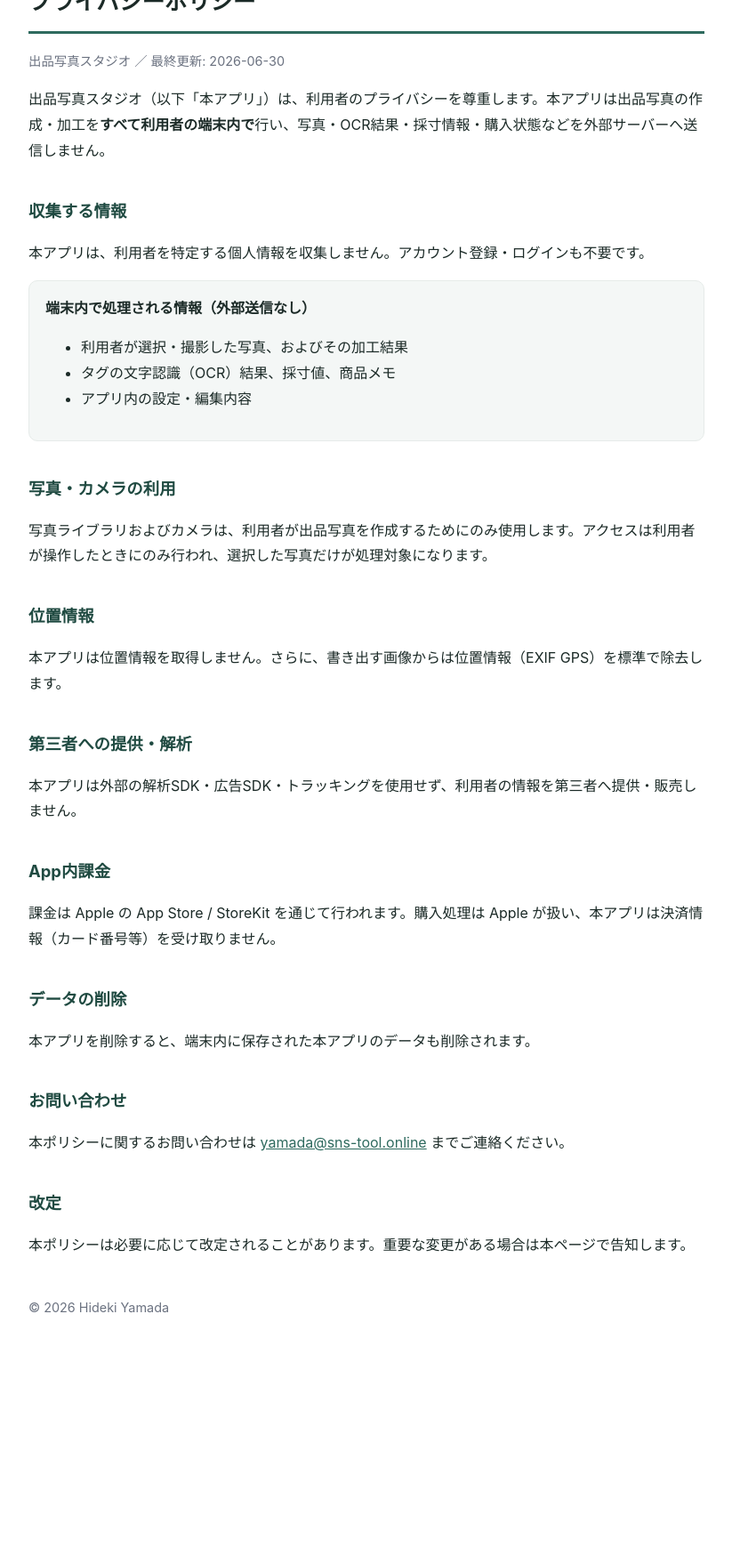
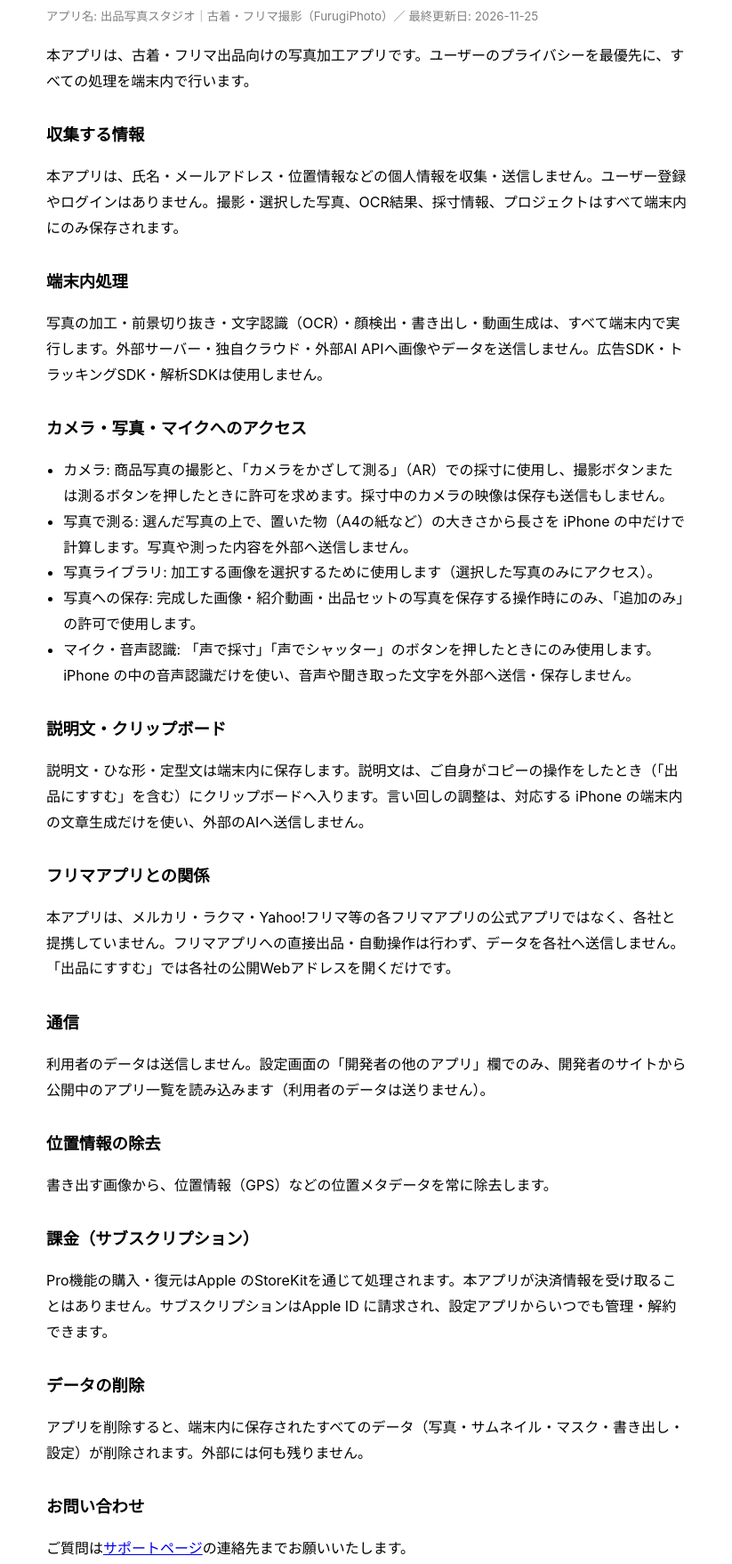
Before and after one commit to cotton1101/shuppinphoto, a plain HTML site: page privacy.html in a window 1280 px wide. Shown: the part 96-1854 px from the top of the page at 89% size, without its empty margins (228-1051 px from the left). Before the commit the page ends 1673 px from the top, so only its background shows below. Drawn offline with Linux system fonts and the light colour scheme.

Commit message:
プライバシーポリシーを 1.2 の内容に更新（写真で測る・カメラで測る・声・出品にすすむ）

```diff
--- a/privacy.html
+++ b/privacy.html
@@ -1,45 +1,57 @@
-<!doctype html><html lang="ja"><head>
-<meta charset="utf-8"><meta name="viewport" content="width=device-width,initial-scale=1">
-<title>プライバシーポリシー - 出品写真スタジオ</title>
+<!DOCTYPE html>
+<html lang="ja">
+<head>
+<meta charset="utf-8">
+<meta name="viewport" content="width=device-width, initial-scale=1">
+<title>プライバシーポリシー｜出品写真スタジオ</title>
 <style>
-:root{color-scheme:light}
-body{font-family:-apple-system,'Hiragino Sans','Noto Sans JP',sans-serif;line-height:1.8;
-color:#1b2a27;max-width:760px;margin:0 auto;padding:32px 20px 80px;background:#fff}
-h1{font-size:1.6rem;border-bottom:3px solid #2e6a5e;padding-bottom:.4em}
-h2{font-size:1.15rem;margin-top:2em;color:#1f4a41}
-a{color:#2e6a5e} .muted{color:#6b7280;font-size:.9rem}
-.box{background:#f4f7f6;border:1px solid #e6ebe9;border-radius:10px;padding:16px 18px;margin:16px 0}
-nav a{margin-right:16px}
-</style></head><body>
-<nav class="muted"><a href="./index.html">サポート</a><a href="./privacy.html">プライバシーポリシー</a></nav>
+  :root { color-scheme: light dark; }
+  body { font-family: -apple-system, "Hiragino Kaku Gothic ProN", sans-serif; line-height: 1.8; max-width: 720px; margin: 0 auto; padding: 24px; }
+  h1 { font-size: 1.5rem; } h2 { font-size: 1.15rem; margin-top: 1.6em; }
+  small { color: gray; }
+  ul { padding-left: 1.2em; }
+</style>
+</head>
+<body>
 <h1>プライバシーポリシー</h1>
-<p class="muted">出品写真スタジオ ／ 最終更新: 2026-06-30</p>
+<p><small>アプリ名: 出品写真スタジオ｜古着・フリマ撮影（FurugiPhoto）／ 最終更新日: 2026-11-25</small></p>
 
-<p>出品写真スタジオ（以下「本アプリ」）は、利用者のプライバシーを尊重します。本アプリは出品写真の作成・加工を<strong>すべて利用者の端末内で</strong>行い、写真・OCR結果・採寸情報・購入状態などを外部サーバーへ送信しません。</p>
+<p>本アプリは、古着・フリマ出品向けの写真加工アプリです。ユーザーのプライバシーを最優先に、すべての処理を端末内で行います。</p>
+
 <h2>収集する情報</h2>
-<p>本アプリは、利用者を特定する個人情報を収集しません。アカウント登録・ログインも不要です。</p>
-<div class="box">
-<strong>端末内で処理される情報（外部送信なし）</strong>
+<p>本アプリは、氏名・メールアドレス・位置情報などの個人情報を収集・送信しません。ユーザー登録やログインはありません。撮影・選択した写真、OCR結果、採寸情報、プロジェクトはすべて端末内にのみ保存されます。</p>
+
+<h2>端末内処理</h2>
+<p>写真の加工・前景切り抜き・文字認識（OCR）・顔検出・書き出し・動画生成は、すべて端末内で実行します。外部サーバー・独自クラウド・外部AI APIへ画像やデータを送信しません。広告SDK・トラッキングSDK・解析SDKは使用しません。</p>
+
+<h2>カメラ・写真・マイクへのアクセス</h2>
 <ul>
-<li>利用者が選択・撮影した写真、およびその加工結果</li>
-<li>タグの文字認識（OCR）結果、採寸値、商品メモ</li>
-<li>アプリ内の設定・編集内容</li>
+  <li>カメラ: 商品写真の撮影と、「カメラをかざして測る」（AR）での採寸に使用し、撮影ボタンまたは測るボタンを押したときに許可を求めます。採寸中のカメラの映像は保存も送信もしません。</li>
+  <li>写真で測る: 選んだ写真の上で、置いた物（A4の紙など）の大きさから長さを iPhone の中だけで計算します。写真や測った内容を外部へ送信しません。</li>
+  <li>写真ライブラリ: 加工する画像を選択するために使用します（選択した写真のみにアクセス）。</li>
+  <li>写真への保存: 完成した画像・紹介動画・出品セットの写真を保存する操作時にのみ、「追加のみ」の許可で使用します。</li>
+  <li>マイク・音声認識: 「声で採寸」「声でシャッター」のボタンを押したときにのみ使用します。iPhone の中の音声認識だけを使い、音声や聞き取った文字を外部へ送信・保存しません。</li>
 </ul>
-</div>
-<h2>写真・カメラの利用</h2>
-<p>写真ライブラリおよびカメラは、利用者が出品写真を作成するためにのみ使用します。アクセスは利用者が操作したときにのみ行われ、選択した写真だけが処理対象になります。</p>
-<h2>位置情報</h2>
-<p>本アプリは位置情報を取得しません。さらに、書き出す画像からは位置情報（EXIF GPS）を標準で除去します。</p>
-<h2>第三者への提供・解析</h2>
-<p>本アプリは外部の解析SDK・広告SDK・トラッキングを使用せず、利用者の情報を第三者へ提供・販売しません。</p>
-<h2>App内課金</h2>
-<p>課金は Apple の App Store / StoreKit を通じて行われます。購入処理は Apple が扱い、本アプリは決済情報（カード番号等）を受け取りません。</p>
+
+<h2>説明文・クリップボード</h2>
+<p>説明文・ひな形・定型文は端末内に保存します。説明文は、ご自身がコピーの操作をしたとき（「出品にすすむ」を含む）にクリップボードへ入ります。言い回しの調整は、対応する iPhone の端末内の文章生成だけを使い、外部のAIへ送信しません。</p>
+
+<h2>フリマアプリとの関係</h2>
+<p>本アプリは、メルカリ・ラクマ・Yahoo!フリマ等の各フリマアプリの公式アプリではなく、各社と提携していません。フリマアプリへの直接出品・自動操作は行わず、データを各社へ送信しません。「出品にすすむ」では各社の公開Webアドレスを開くだけです。</p>
+
+<h2>通信</h2>
+<p>利用者のデータは送信しません。設定画面の「開発者の他のアプリ」欄でのみ、開発者のサイトから公開中のアプリ一覧を読み込みます（利用者のデータは送りません）。</p>
+
+<h2>位置情報の除去</h2>
+<p>書き出す画像から、位置情報（GPS）などの位置メタデータを常に除去します。</p>
+
+<h2>課金（サブスクリプション）</h2>
+<p>Pro機能の購入・復元はApple のStoreKitを通じて処理されます。本アプリが決済情報を受け取ることはありません。サブスクリプションはApple ID に請求され、設定アプリからいつでも管理・解約できます。</p>
+
 <h2>データの削除</h2>
-<p>本アプリを削除すると、端末内に保存された本アプリのデータも削除されます。</p>
+<p>アプリを削除すると、端末内に保存されたすべてのデータ（写真・サムネイル・マスク・書き出し・設定）が削除されます。外部には何も残りません。</p>
+
 <h2>お問い合わせ</h2>
-<p>本ポリシーに関するお問い合わせは <a href="mailto:yamada@sns-tool.online">yamada@sns-tool.online</a> までご連絡ください。</p>
-<h2>改定</h2>
-<p>本ポリシーは必要に応じて改定されることがあります。重要な変更がある場合は本ページで告知します。</p>
-
-<p class="muted" style="margin-top:3em">© 2026 Hideki Yamada</p>
-</body></html>
+<p>ご質問は<a href="./index.html">サポートページ</a>の連絡先までお願いいたします。</p>
+</body>
+</html>
```
